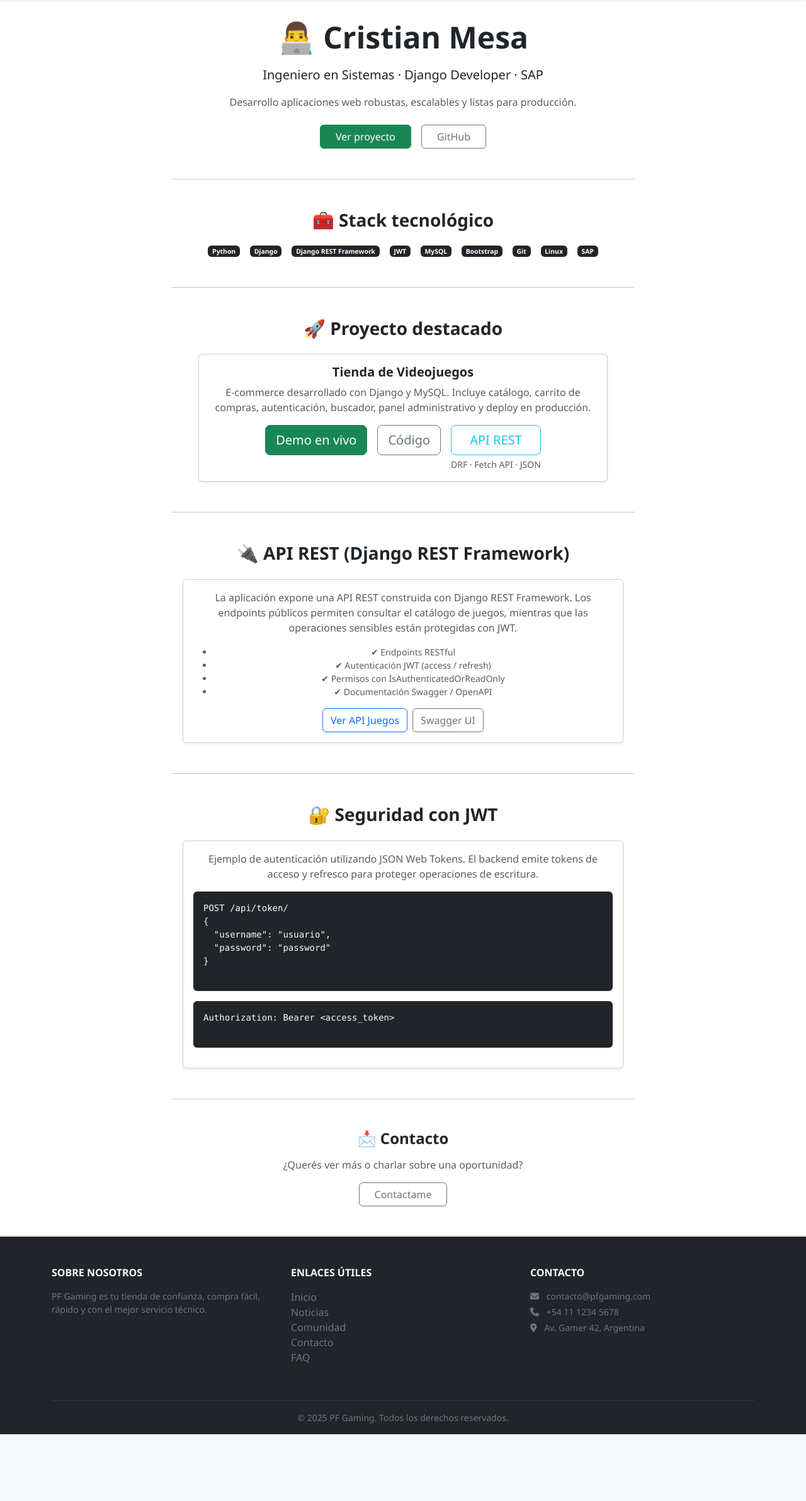
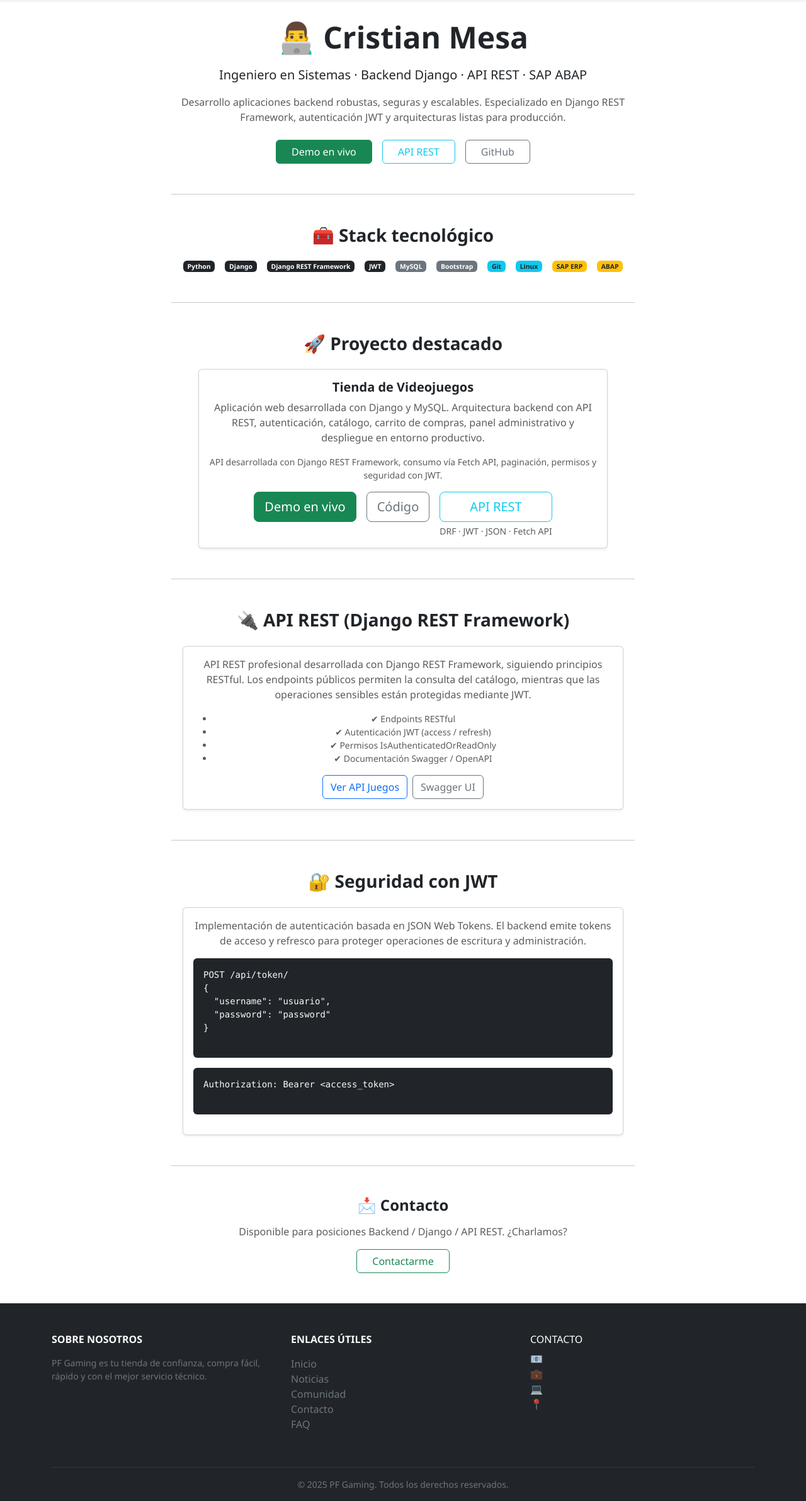
Before and after one commit to Desarrollo13/Tienda_de_VideoJuegos, a Django app: page /portfolio/ in a window 1280 px wide. Shown: the part 66-2450 px from the top of the page at 63% size. Before the commit the page ends 2344 px from the top, so only its background shows below. Run offline with Django 5.2, Linux system fonts and the light colour scheme; parts of the project's set-up code (start-up, migrations or seed data) failed here and were passed over.

Commit message:
Mejoras en mi portfolio

```diff
--- a/api/serializers.py
+++ b/api/serializers.py
@@ -11,3 +11,8 @@
     class Meta:
         model = Juego
         fields = "__all__"
+    def get_imagen(self, obj):
+        request = self.context.get("request")
+        if obj.imagen:
+            return request.build_absolute_uri(obj.imagen.url)
+        return None
--- a/api/views.py
+++ b/api/views.py
@@ -41,7 +41,7 @@
     - GET: público
     - POST: solo autenticados (JWT)
     """
-    queryset = Juego.objects.all()
+    queryset = Juego.objects.all().order_by('-id')
     serializer_class = JuegoSerializer
 
     def get_permissions(self):
--- a/portfolio/templates/portfolio/home.html
+++ b/portfolio/templates/portfolio/home.html
@@ -8,17 +8,23 @@
 <!-- HERO -->
 <section class="text-center mb-5">
     <h1 class="fw-bold display-5">👨‍💻 Cristian Mesa</h1>
+
     <p class="lead mt-3">
-        Ingeniero en Sistemas · Django Developer · SAP
+        Ingeniero en Sistemas · Backend Django · API REST · SAP ABAP
     </p>
 
     <p class="text-body-secondary">
-        Desarrollo aplicaciones web robustas, escalables y listas para producción.
+        Desarrollo aplicaciones backend robustas, seguras y escalables.
+        Especializado en Django REST Framework, autenticación JWT y arquitecturas listas para producción.
     </p>
 
-    <div class="d-flex justify-content-center gap-3 mt-4">
+    <div class="d-flex justify-content-center gap-3 mt-4 flex-wrap">
         <a href="{% url 'catalogo:lista_juegos' %}" class="btn btn-success px-4">
-            Ver proyecto
+            Demo en vivo
+        </a>
+
+        <a href="{% url 'portfolio:api_demo' %}" class="btn btn-outline-info px-4">
+            API REST
         </a>
 
         <a href="https://github.com/Desarrollo13/Tienda_de_VideoJuegos"
@@ -36,15 +42,24 @@
     <h3 class="fw-semibold mb-4">🧰 Stack tecnológico</h3>
 
     <div class="d-flex flex-wrap justify-content-center gap-3">
+
+        <!-- Backend -->
         <span class="badge bg-dark">Python</span>
         <span class="badge bg-dark">Django</span>
         <span class="badge bg-dark">Django REST Framework</span>
         <span class="badge bg-dark">JWT</span>
-        <span class="badge bg-dark">MySQL</span>
-        <span class="badge bg-dark">Bootstrap</span>
-        <span class="badge bg-dark">Git</span>
-        <span class="badge bg-dark">Linux</span>
-        <span class="badge bg-dark">SAP</span>
+
+        <!-- DB / Front -->
+        <span class="badge bg-secondary">MySQL</span>
+        <span class="badge bg-secondary">Bootstrap</span>
+
+        <!-- Tools -->
+        <span class="badge bg-info text-dark">Git</span>
+        <span class="badge bg-info text-dark">Linux</span>
+
+        <!-- Enterprise -->
+        <span class="badge bg-warning text-dark">SAP ERP</span>
+        <span class="badge bg-warning text-dark">ABAP</span>
     </div>
 </section>
 
@@ -59,51 +74,46 @@
             <h5 class="card-title fw-bold">Tienda de Videojuegos</h5>
 
             <p class="card-text text-body-secondary">
-                E-commerce desarrollado con Django y MySQL.
-                Incluye catálogo, carrito de compras, autenticación,
-                buscador, panel administrativo y deploy en producción.
+                Aplicación web desarrollada con Django y MySQL.
+                Arquitectura backend con API REST, autenticación,
+                catálogo, carrito de compras, panel administrativo
+                y despliegue en entorno productivo.
             </p>
 
-            <!-- <div class="d-flex justify-content-center gap-2 mt-3">
-                <a href="https://cristanmesa13.pythonanywhere.com"
-                   target="_blank"
-                   class="btn btn-success btn-lg">
-                    Demo en vivo
-                </a>
+            <p class="text-body-secondary small">
+                API desarrollada con Django REST Framework, consumo vía Fetch API,
+                paginación, permisos y seguridad con JWT.
+            </p>
 
-                <a href="https://github.com/Desarrollo13/Tienda_de_VideoJuegos"
-                   target="_blank"
-                   class="btn btn-outline-secondary github-btn">
-                    Código
-                </a>
-            </div> -->
             <div class="d-flex justify-content-center gap-3 mt-3 flex-wrap">
 
                 <div class="text-center">
-        <a href="https://cristanmesa13.pythonanywhere.com" target="_blank" class="btn btn-success btn-lg w-100">
+                    <a href="https://cristanmesa13.pythonanywhere.com"
+                       target="_blank"
+                       class="btn btn-success btn-lg w-100">
                         Demo en vivo
                     </a>
                 </div>
 
                 <div class="text-center">
-        <a href="https://github.com/Desarrollo13/Tienda_de_VideoJuegos" target="_blank"
+                    <a href="https://github.com/Desarrollo13/Tienda_de_VideoJuegos"
+                       target="_blank"
                        class="btn btn-outline-secondary btn-lg w-100">
                         Código
                     </a>
                 </div>
 
                 <div class="text-center">
-        <a href="{% url 'portfolio:api_demo' %}" class="btn btn-outline-info btn-lg w-100">
+                    <a href="{% url 'portfolio:api_demo' %}"
+                       class="btn btn-outline-info btn-lg w-100">
                         API REST
                     </a>
                     <small class="d-block text-body-secondary mt-1">
-            DRF · Fetch API · JSON
+                        DRF · JWT · JSON · Fetch API
                     </small>
                 </div>
 
             </div>
-
-
         </div>
     </div>
 </section>
@@ -117,15 +127,16 @@
     <div class="card shadow-sm mx-auto" style="max-width: 700px;">
         <div class="card-body">
             <p class="text-body-secondary">
-                La aplicación expone una API REST construida con Django REST Framework.
-                Los endpoints públicos permiten consultar el catálogo de juegos,
-                mientras que las operaciones sensibles están protegidas con JWT.
+                API REST profesional desarrollada con Django REST Framework,
+                siguiendo principios RESTful.
+                Los endpoints públicos permiten la consulta del catálogo,
+                mientras que las operaciones sensibles están protegidas mediante JWT.
             </p>
 
             <ul class="text-body-secondary small">
                 <li>✔ Endpoints RESTful</li>
                 <li>✔ Autenticación JWT (access / refresh)</li>
-                <li>✔ Permisos con IsAuthenticatedOrReadOnly</li>
+                <li>✔ Permisos IsAuthenticatedOrReadOnly</li>
                 <li>✔ Documentación Swagger / OpenAPI</li>
             </ul>
 
@@ -151,9 +162,9 @@
     <div class="card shadow-sm mx-auto" style="max-width: 700px;">
         <div class="card-body">
             <p class="text-body-secondary">
-                Ejemplo de autenticación utilizando JSON Web Tokens.
+                Implementación de autenticación basada en JSON Web Tokens.
                 El backend emite tokens de acceso y refresco para proteger
-                operaciones de escritura.
+                operaciones de escritura y administración.
             </p>
 
             <pre class="bg-dark text-light p-3 rounded small text-start">
@@ -178,11 +189,12 @@
     <h4 class="fw-semibold mb-3">📩 Contacto</h4>
 
     <p class="text-body-secondary">
-        ¿Querés ver más o charlar sobre una oportunidad?
+        Disponible para posiciones Backend / Django / API REST.
+        ¿Charlamos?
     </p>
 
-    <a href="{% url 'contacto' %}" class="btn btn-outline-secondary px-4">
-        Contactame
+    <a href="{% url 'contacto' %}" class="btn btn-outline-success px-4">
+        Contactarme
     </a>
 </section>
 
--- a/static/js/script.js
+++ b/static/js/script.js
@@ -54,3 +54,97 @@
         toast.show();
     })
 })
+// Funcion de Fecht
+
+//  document.addEventListener("DOMContentLoaded", function () {
+
+//     const container = document.getElementById("juegos-container");
+
+//     if (!container) {
+//         console.warn("No existe #juegos-container en esta página");
+//         return;
+//     }
+
+//     fetch("/api/juegos/")
+//         .then(response => response.json())
+//         .then(data => {
+
+//             container.innerHTML = "";
+
+//             data.results.forEach(juego => {
+
+//                 const imagen = juego.imagen || DEFAULT_IMAGE;
+
+//                 container.innerHTML += `
+//                     <div class="col-12 col-md-4 mb-4">
+//                         <div class="card h-100 shadow-sm">
+//                             <img src="${imagen}" class="card-img-top" alt="${juego.nombre}">
+//                             <div class="card-body">
+//                                 <h5>${juego.nombre}</h5>
+//                                 <p>${juego.plataforma}</p>
+//                                 <strong>$${juego.precio}</strong>
+//                             </div>
+//                         </div>
+//                     </div>
+//                 `;
+//             });
+//         })
+//         .catch(err => console.error("Error fetch:", err));
+// });
+
+
+let currentPage = 1;
+
+document.addEventListener("DOMContentLoaded", function () {
+
+    const container = document.getElementById("juegos-container");
+    const btnPrev = document.getElementById("btn-prev");
+    const btnNext = document.getElementById("btn-next");
+
+    if (!container) return;
+
+    function cargarJuegos(page = 1) {
+        fetch(`/api/juegos/?page=${page}`, { cache: "no-store" })
+            .then(res => res.json())
+            .then(data => {
+
+                container.innerHTML = "";
+
+                data.results.forEach(juego => {
+                    const imagen = juego.imagen || DEFAULT_IMAGE;
+
+                    container.innerHTML += `
+                        <div class="col-12 col-md-4 mb-4">
+                            <div class="card h-100 shadow-sm">
+                                <img src="${imagen}" class="card-img-top">
+                                <div class="card-body">
+                                    <h5>${juego.nombre}</h5>
+                                    <p>${juego.plataforma}</p>
+                                    <strong>$${juego.precio}</strong>
+                                </div>
+                            </div>
+                        </div>
+                    `;
+                });
+
+                // estado botones
+                btnPrev.disabled = !data.previous;
+                btnNext.disabled = !data.next;
+
+                currentPage = page;
+            })
+            .catch(err => console.error("Error fetch:", err));
+    }
+
+    btnPrev.addEventListener("click", () => {
+        if (currentPage > 1) {
+            cargarJuegos(currentPage - 1);
+        }
+    });
+
+    btnNext.addEventListener("click", () => {
+        cargarJuegos(currentPage + 1);
+    });
+
+    cargarJuegos();
+});
--- a/templates/base.html
+++ b/templates/base.html
@@ -9,6 +9,9 @@
 
   <!-- Bootstrap -->
   <link href="https://cdn.jsdelivr.net/npm/bootstrap@5.3.8/dist/css/bootstrap.min.css" rel="stylesheet" />
+  <!-- Bootstrap iconos -->
+  <link href="https://cdn.jsdelivr.net/npm/bootstrap-icons/font/bootstrap-icons.css" rel="stylesheet">
+
 
   <!-- Font Awesome -->
   <link rel="stylesheet" href="https://cdnjs.cloudflare.com/ajax/libs/font-awesome/6.5.1/css/all.min.css" />
@@ -214,17 +217,13 @@
 
         <!-- CONTACTO -->
         <div class="col-md-4 mb-4">
-          <h6 class="text-uppercase fw-bold mb-3">Contacto</h6>
-          <p class="text-secondary small mb-1">
-            <i class="fa-solid fa-envelope me-2"></i> contacto@pfgaming.com
-          </p>
-          <p class="text-secondary small mb-1">
-            <i class="fa-solid fa-phone me-2"></i> +54 11 1234 5678
-          </p>
-          <p class="text-secondary small">
-            <i class="fa-solid fa-location-dot me-2"></i> Av. Gamer 42,
-            Argentina
-          </p>
+          <h6 class="text-white">CONTACTO</h6>
+          <ul class="list-unstyled text-muted">
+            <li>📧 cristianmesa13@email.com</li>
+            <li>💼 LinkedIn: /in/cristianmesa</li>
+            <li>💻 GitHub: github.com/Desarrollo13</li>
+            <li>📍 Argentina</li>
+          </ul>
         </div>
       </div>
 
```
Also changed, not shown: home/templates/home/contacto.html (+11 -8 lines), home/templates/home/index.html (+58 -7 lines), portfolio/templates/portfolio/api_demo.html (+19 -36 lines), static/css/style.css (+47 -0 lines). Lines whose indentation alone changed are shown as unchanged.
